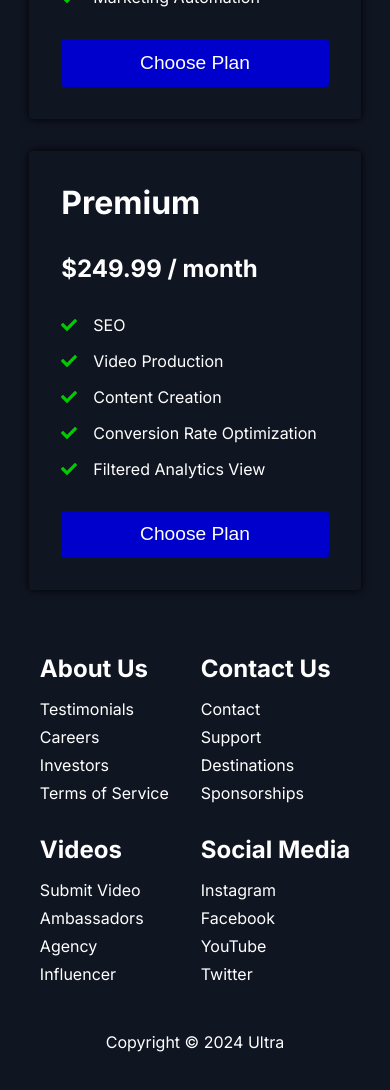
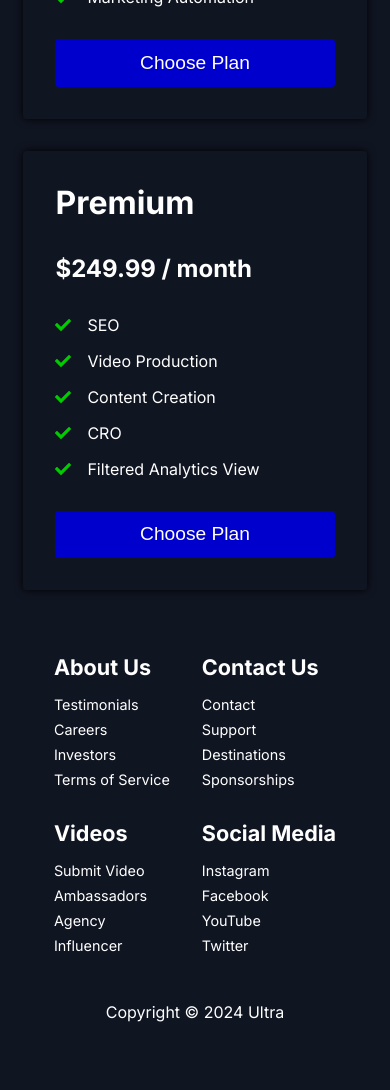
Before and after one commit to Arseniyboss/ultra, a Next.js app: page / in a window 390 px wide. Shown: the part 2887-3977 px from the top of the page. Built offline with nearby package versions, Linux system fonts and the light colour scheme.

Commit message:
improve responsiveness of footer and pricing cards

```diff
--- a/src/app/styles.tsx
+++ b/src/app/styles.tsx
@@ -32,7 +32,7 @@ export const CardContainer = styled.div`
   gap: 3rem;
 
   @media screen and (max-width: ${breakpoints.home}) {
-    width: 85vw;
+    width: 88vw;
     flex-direction: column;
     gap: var(--spacing);
   }
--- a/src/components/footer/styles.tsx
+++ b/src/components/footer/styles.tsx
@@ -22,6 +22,10 @@ export const SectionContainer = styled.section`
   @media screen and (max-width: 500px) {
     gap: var(--spacing);
   }
+
+  @media screen and (max-width: 400px) {
+    font-size: 0.9rem;
+  }
 `
 
 export const Copyright = styled.p`
--- a/src/components/page-section/styles.tsx
+++ b/src/components/page-section/styles.tsx
@@ -5,7 +5,7 @@ import Image from 'next/image'
 import { breakpoints } from '@breakpoints'
 
 export const SectionContainer = styled.section`
-  min-height: calc(100vh - (var(--header-height)));
+  min-height: 700px;
   display: flex;
   justify-content: space-around;
   align-items: center;
--- a/src/data/pricingPlans.ts
+++ b/src/data/pricingPlans.ts
@@ -33,7 +33,7 @@ const pricingPlans: PricingPlan[] = [
       'SEO',
       'Video Production',
       'Content Creation',
-      'Conversion Rate Optimization',
+      'CRO',
       'Filtered Analytics View',
     ],
   },
```
